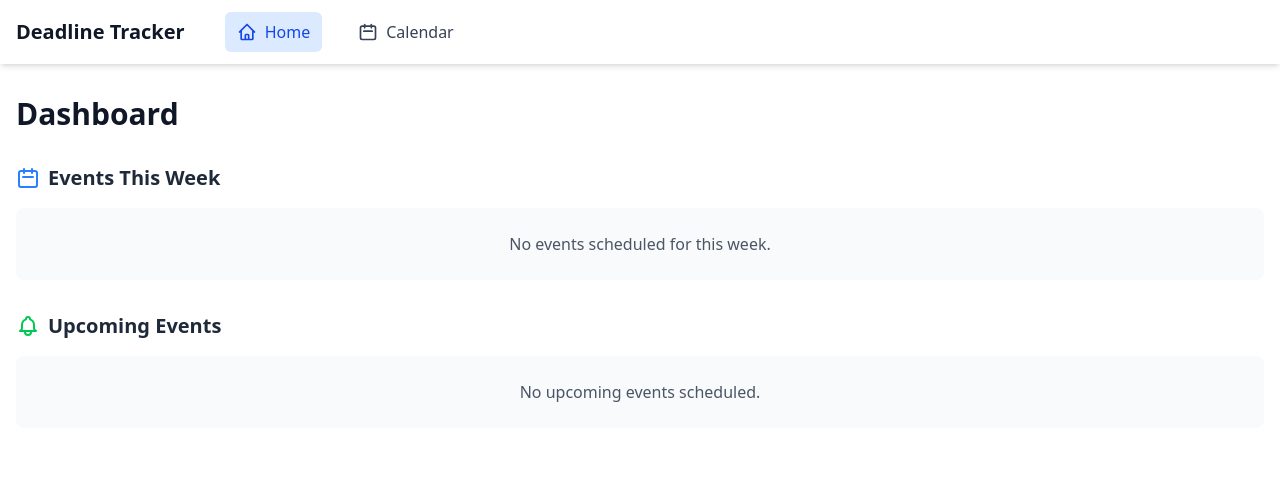
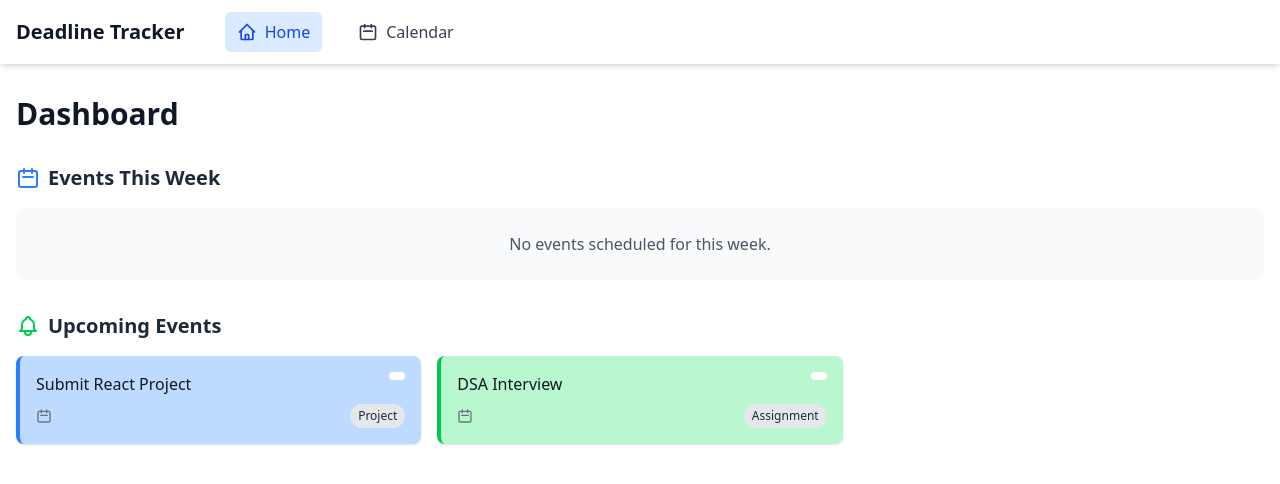
Before and after one commit to Divii2205/DeadlineTracker, a React (Vite) app in the folder Deadline Tracker/: page / in a window 1280 px wide. Shown: the top 484 px of the page. Built offline with nearby package versions, Linux system fonts and the light colour scheme.

Commit message:
Create Event Card to display on Home Page

```diff
--- a/Deadline Tracker/src/App.jsx
+++ b/Deadline Tracker/src/App.jsx
@@ -1,12 +1,13 @@
 import React from "react";
 import Navbar from "./components/Navbar";
-import Home from "./pages/Home"
-import Calendar from "./pages/Calendar"
+import Home from "./pages/Home";
+import Calendar from "./pages/Calendar";
 import { Route, Routes, BrowserRouter } from "react-router-dom";
+import { EventProvider } from './context/EventContext';
 
 function App() {
   return (
-    <div>
+    <EventProvider>
       <BrowserRouter>
         <div className="min-h-screen transition-colors duration-300 bg-white dark:bg-gray-900 text-gray-900 dark:text-gray-100">
           <Navbar />
@@ -18,7 +19,7 @@ function App() {
           </div>
         </div>
       </BrowserRouter>
-    </div>
+    </EventProvider>
   );
 }
 
--- a/Deadline Tracker/src/components/EventCard.jsx
+++ b/Deadline Tracker/src/components/EventCard.jsx
@@ -0,0 +1,51 @@
+import React, { useContext } from "react";
+import EventContext from "../context/EventContext";
+
+const EventCard = ({ event }) => {
+  const { eventCategories } = useContext(EventContext);
+  console.log(eventCategories);
+
+  const category = eventCategories.find((cat) => cat.id === event.category);
+  const categoryColor = category
+    ? category.color
+    : "bg-gray-200 border-gray-400";
+
+  return (
+    <div
+      className={`${categoryColor} border-l-4 rounded-lg shadow-sm p-4 mb-3 hover:shadow-md transition-shadow cursor-pointer`}
+    >
+      <div className="flex justify-between items-start">
+        <h3 className="font-medium text-gray-900 dark:text-white">
+          {event.title}
+        </h3>
+        <span
+          className={`text-xs font-medium bg-white dark:bg-gray-800 px-2 py-1 rounded-full`}
+        ></span>
+      </div>
+      <div className="mt-2 flex justify-between items-center">
+        <div className="flex items-center">
+          <svg
+            xmlns="http://www.w3.org/2000/svg"
+            className="h-4 w-4 text-gray-500 dark:text-gray-400 mr-1"
+            fill="none"
+            viewBox="0 0 24 24"
+            stroke="currentColor"
+          >
+            <path
+              strokeLinecap="round"
+              strokeLinejoin="round"
+              strokeWidth="2"
+              d="M8 7V3m8 4V3m-9 8h10M5 21h14a2 2 0 002-2V7a2 2 0 00-2-2H5a2 2 0 00-2 2v12a2 2 0 002 2z"
+            />
+          </svg>
+          <span className="text-sm text-gray-600 dark:text-gray-300"></span>
+        </div>
+        <span className="text-xs bg-gray-200 dark:bg-gray-300 text-gray-800 dark:text-gray-800 px-2 py-1 rounded-full">
+          {category?.name || "Other"}
+        </span>
+      </div>
+    </div>
+  );
+};
+
+export default EventCard;
--- /dev/null
+++ b/Deadline Tracker/src/context/EventContext.jsx
@@ -0,0 +1,76 @@
+import { createContext, useState, useEffect } from "react";
+
+const eventCategories = [
+  {
+    id: "project",
+    name: "Project",
+    color: "bg-blue-200 dark:bg-blue-900 border-blue-500",
+  },
+  {
+    id: "assignment",
+    name: "Assignment",
+    color: "bg-green-200 dark:bg-green-900 border-green-500",
+  },
+  {
+    id: "event",
+    name: "Event",
+    color: "bg-purple-200 dark:bg-purple-900 border-purple-500",
+  },
+  {
+    id: "task",
+    name: "Task",
+    color: "bg-yellow-200 dark:bg-yellow-900 border-yellow-500",
+  },
+];
+
+const sampleEvents = [
+  {
+    id: "1",
+    title: "Submit React Project",
+    description: "Final submission for React course project",
+    category: "project",
+    date: new Date(Date.now() + 2 * 24 * 60 * 60 * 1000).toISOString(),
+    createdAt: new Date().toISOString(),
+  },
+  {
+    id: "2",
+    title: "DSA Interview",
+    description: "Third & Final Attempt of the Mock Interview",
+    category: "assignment",
+    date: new Date(Date.now() + 5 * 24 * 60 * 60 * 1000).toISOString(), // 5 days from now
+    createdAt: new Date().toISOString(),
+  },
+];
+
+const EventContext = createContext();
+
+export const EventProvider = ({ children }) => {
+  const [events, setEvents] = useState(sampleEvents);
+
+  // Get events from local storage
+  useEffect(() => {
+    const savedEvents = localStorage.getItem("events");
+    if (savedEvents) {
+      setEvents(JSON.parse(savedEvents));
+    } else {
+      setEvents(sampleEvents);
+    }
+  }, []);
+
+  useEffect(() => {
+    localStorage.setItem("events", JSON.stringify(events));
+  }, [events]);
+
+  return (
+    <EventContext.Provider
+      value={{
+        events,
+        eventCategories,
+      }}
+    >
+      {children}
+    </EventContext.Provider>
+  );
+};
+
+export default EventContext;
--- a/Deadline Tracker/src/pages/Home.jsx
+++ b/Deadline Tracker/src/pages/Home.jsx
@@ -1,8 +1,15 @@
-import React, { useState } from "react";
+import React, { useState, useEffect, useContext } from "react";
+import EventContext from "../context/EventContext";
+import EventCard from "../components/EventCard";
 
 function Home() {
+  const { events } = useContext(EventContext);
   const [thisWeekEvents, setThisWeekEvents] = useState([]);
   const [upcomingEvents, setUpcomingEvents] = useState([]);
+
+  useEffect(() => {
+    setUpcomingEvents(events);
+  }, [events]);
 
   return (
     <div className="space-y-8">
@@ -30,7 +37,11 @@ function Home() {
           Events This Week
         </h2>
         {thisWeekEvents.length > 0 ? (
-          <div className="grid grid-cols-1 md:grid-cols-2 lg:grid-cols-3 gap-4"></div>
+          <div className="grid grid-cols-1 md:grid-cols-2 lg:grid-cols-3 gap-4">
+            {thisWeekEvents.map((event) => (
+              <EventCard key={event.id} event={event} />
+            ))}
+          </div>
         ) : (
           <div className="bg-gray-50 dark:bg-gray-800 rounded-lg p-6 text-center">
             <p className="text-gray-600 dark:text-gray-300">
@@ -60,7 +71,11 @@ function Home() {
           Upcoming Events
         </h2>
         {upcomingEvents.length > 0 ? (
-          <div className="grid grid-cols-1 md:grid-cols-2 lg:grid-cols-3 gap-4"></div>
+          <div className="grid grid-cols-1 md:grid-cols-2 lg:grid-cols-3 gap-4">
+            {upcomingEvents.map((event) => (
+              <EventCard key={event.id} event={event} />
+            ))}
+          </div>
         ) : (
           <div className="bg-gray-50 dark:bg-gray-800 rounded-lg p-6 text-center">
             <p className="text-gray-600 dark:text-gray-300">
```
